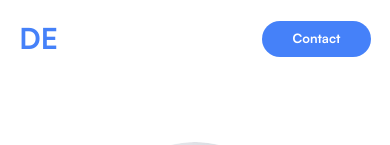
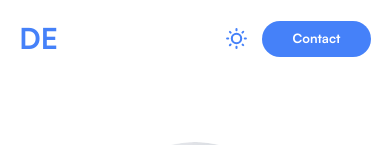
Before and after one commit to Savio234/Portfolio, a React (Create React App) app: page / in a window 390 px wide. Shown: the top 145 px of the page. Built offline with nearby package versions, Linux system fonts and the light colour scheme.

Commit message:
dark mode set-up

```diff
--- a/src/App.jsx
+++ b/src/App.jsx
@@ -1,4 +1,5 @@
 import { Routes, Route } from 'react-router-dom'
+import { AppProvider } from '../src/contexts/AppContext';
 import Nav from './components/Nav/Nav'
 import Project from './pages/projects';
 import Home from './pages/Home'
@@ -7,7 +8,7 @@ import './style.css';
 
 function App() {
   return (
-    <>
+    <AppProvider>
       <div className="App">
         <Nav />
         <Routes>
@@ -15,7 +16,7 @@ function App() {
           <Route path='/projects' element={<Project />} />
         </Routes>
       </div>
-    </>
+    </AppProvider>
   );
 }
 
--- a/src/components/Nav/Nav.css
+++ b/src/components/Nav/Nav.css
@@ -3,7 +3,12 @@
 }
 .header {
     padding: 2.4rem 12rem 4rem;
+    transition: all 300ms ease-in-out;
     justify-content: space-between;
+}
+.header[data-theme = 'dark'] {
+    background: #000;
+    transition: all 300ms ease-in-out;
 }
 .logo h1 {
     font-size: 4.8rem;
@@ -11,8 +16,17 @@
     font-family: 'satoshi-bold';
     color: #4581F9;
 }
+.theme-toggle-btn {
+    width: 5.6rem;
+    height: 5.6rem;
+    cursor: pointer;
+    transition: all 300ms ease-in-out;
+}
 .nav-list {
     gap: 2rem;
+}
+.nav-container {
+    gap: 4rem;
 }
 .nav-list-item {
     border-radius: 10rem;
@@ -53,6 +67,7 @@
     }
     .logo-sm-container {
         padding: 2.4rem;
+        width: 100%;
     }
     .logo_mob {
         position: relative;
@@ -64,6 +79,14 @@
         line-height: 7.2rem;
         font-family: 'satoshi-bold';
         color: #4581F9;
+    }
+    .btns-container {
+        gap: 1.6rem;
+    }
+    .theme-toggle-btn {
+        width: 3.2rem;
+        height: 3.2rem;
+        transition: all 300ms ease-in-out;
     }
     .contact-btn {
         border-radius: 10rem;
@@ -113,6 +136,10 @@
         width: 100%;
         padding: 1.6rem;
     }
+    .mob-header[data-theme = 'dark'] {
+        background: #000;
+        transition: all 300ms ease-in-out;
+    }
 }
 
 @media screen and (max-width: 485px) {
--- a/src/components/Nav/Nav.jsx
+++ b/src/components/Nav/Nav.jsx
@@ -2,6 +2,9 @@ import React from 'react'
 import Open from '../../assets/svgs/hamburger.svg'
 import Close from '../../assets/svgs/close-icon.svg'
 import navLinks from '../../mock/navLinks'
+import { useGlobalContext } from "../../contexts/AppContext";
+import light from '../../assets/svgs/lightmode.svg'
+import dark from '../../assets/svgs/darkmode.svg'
 import './Nav.css'
 
 const Nav = () => {
@@ -13,18 +16,25 @@ const Nav = () => {
     const menu = document.querySelector(".mob-nav");
     menu.style.width = "0%";
   }
+  const { theme, setTheme } = useGlobalContext();
+  const currentThemeIcon = theme === 'light' ? light : dark
+  const handleThemeToggle = () => {
+    setTheme(theme === 'light' ? 'dark' : 'light');
+  };
 
   return (
     <>
       <header id='header-lg'>
-        <div className="header flex flex-center">
+        <div data-theme={theme} className="header flex flex-center">
           <div className="logo">
-            {/* eslint-disable-next-line */}
             <a href="/">
               <h1 className='margin-0 logo'>DE</h1>
             </a>
           </div>
           <nav className='nav-container flex flex-center'>
+            <div onClick={handleThemeToggle} className='theme-toggle-btn'>
+              <img alt='' src={currentThemeIcon} />
+            </div>
             <ul className='flex flex-center nav-list'>
               {navLinks.map((navItem, index) =>
                 <li className='nav-list-item' key={index}>
@@ -39,7 +49,7 @@ const Nav = () => {
       </header>
 
       <header id='header-sm'>
-        <div className="mob-header">
+        <div data-theme={theme} className="mob-header">
           <div className='flex flex-center flex-between logo-sm-container'>
             <div className="logo">
               <a href="/">
@@ -54,10 +64,16 @@ const Nav = () => {
                 </span>
               </div>
             </div>
-            <div className='contact-btn'>
-              <a href="#contact">
-                <h3>Contact</h3>
-              </a>
+
+            <div className='flex flex-center btns-container'>
+              <div onClick={handleThemeToggle} className='theme-toggle-btn'>
+                <img alt='' src={currentThemeIcon} />
+              </div>
+              <div className='contact-btn'>
+                <a href="#contact">
+                  <h3>Contact</h3>
+                </a>
+              </div>
             </div>
           </div>
 
--- /dev/null
+++ b/src/contexts/AppContext.jsx
@@ -0,0 +1,35 @@
+import React, { useContext, createContext, useState, useEffect } from 'react';
+
+const AppContext = createContext();
+
+const AppProvider =  ({children}) => {
+
+    const [theme, setTheme] = useState(() => {
+        if (typeof window !== 'undefined') {
+            const storedTheme = localStorage.getItem('theme');
+            return (storedTheme === 'dark' || storedTheme === 'light') ? storedTheme : 'light';
+        }
+        return 'light';
+    });
+
+    useEffect(() => {
+        document.body.className = theme;
+        localStorage.setItem('theme', theme);
+    }, [theme]);
+    return (
+        <AppContext.Provider
+            value={{
+                theme,
+                setTheme
+            }}
+        >
+            {children}
+        </AppContext.Provider>
+    )
+}
+
+export const useGlobalContext = () => {
+    return useContext(AppContext);
+};
+
+export { AppContext, AppProvider }
--- a/src/mock/projectData.js
+++ b/src/mock/projectData.js
@@ -1,15 +1,13 @@
 import IMG1 from '../assets/svgs/govtech2.jpg'
-// import IMG2 from '../assets/svgs/ab.jpeg'
 import IMG2 from '../assets/svgs/sippy.png'
 import IMG3 from '../assets/svgs/blog.png'
-// import IMG3 from '../assets/svgs/blog.jpeg'
 import IMG4 from '../assets/svgs/admin.png'
 // eslint-disable-next-line
 export default [
     {
         projectName: 'Sippy Life',
         projectImg: IMG2,
-        subtext: 'A full-stack e-commerce solution built with Next.js, featuring user authentication and onboarding, payment integration, and an admin dashboard',
+        subtext: 'A full-stack e-commerce solution built with Next.js, featuring user authentication and onboarding, payment integration, and an admin dashboard.',
         repoLink: 'https://github.com/sippydrinks/sippy-frontend-v2',
         demoLink: 'https://www.sippy.life',
         type: '',
@@ -17,7 +15,8 @@ export default [
     {
         projectName: 'Sippy Blog',
         projectImg: IMG3,
-        subtext: 'A modern blog platform engineered for effortless content creation and consumption. Leveraging Contentful for robust content management and offering intuitive markdown support, with a seamless publishing experience for writers and a beautiful, intuitive space for readers.',
+        // subtext: 'A modern blog platform engineered for effortless content creation and consumption. Leveraging Contentful for robust content management and offering intuitive markdown support, with a seamless publishing experience for writers and a beautiful, intuitive space for readers.',
+        subtext: 'A modern blog platform engineered for effortless content creation and consumption. Leveraging Contentful for robust content management and markdown support, with a seamless publishing experience for writers',
         repoLink: 'https://github.com/sippydrinks/Sippy-blog',
         demoLink: 'https://sippy-blog.vercel.app/',
         type: '',
@@ -25,7 +24,7 @@ export default [
     {
         projectName: 'Africa GovtechWeek 2025',
         projectImg: IMG1,
-        subtext: 'Engineered the event website for Africa GovTech Week, serving as the central hub for attendee registration, schedule information, and fostering partnerships in the GovTech ecosystem',
+        subtext: 'Engineered the event website for Africa GovTech Week, serving as the central hub for attendee registration, schedule information, and fostering partnerships in the GovTech ecosystem.',
         repoLink: 'https://github.com/Techmybrand/govtech-africa',
         demoLink: 'https://www.africagovtechweek.com',
         type: '',
```
Also changed, not shown: contexts/AppContext.jsx (deleted, +0 -24 lines).
